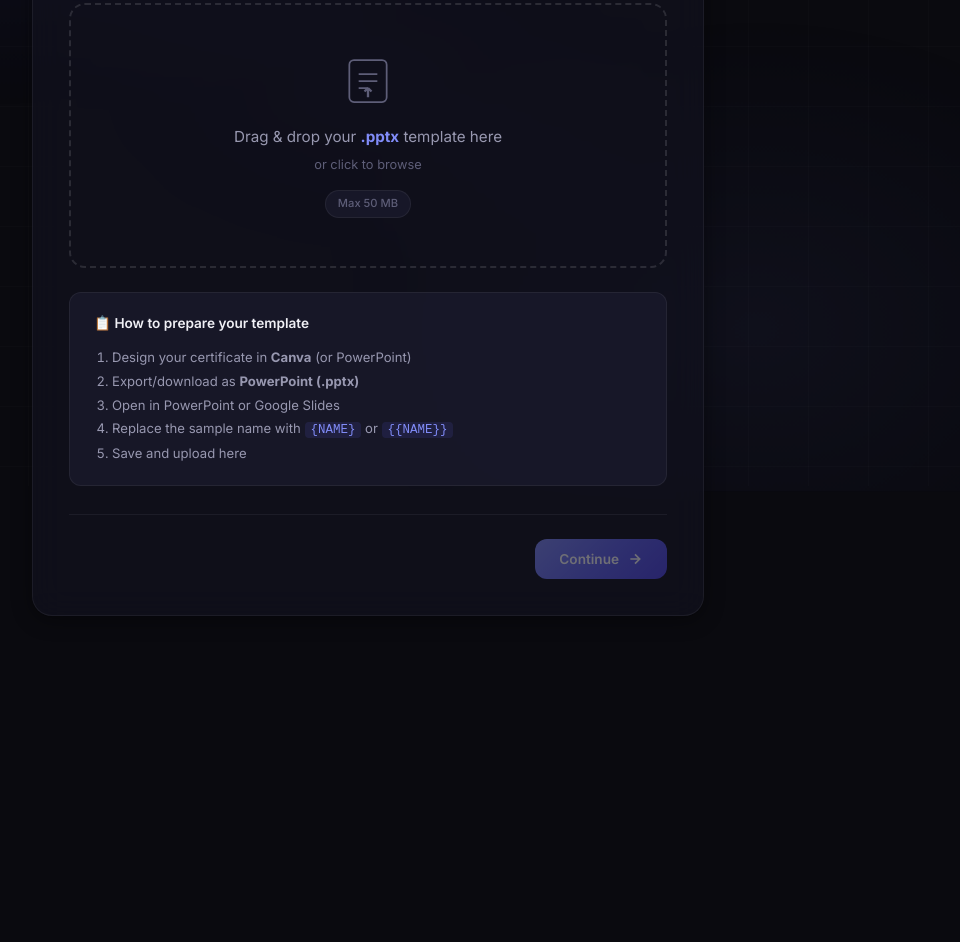
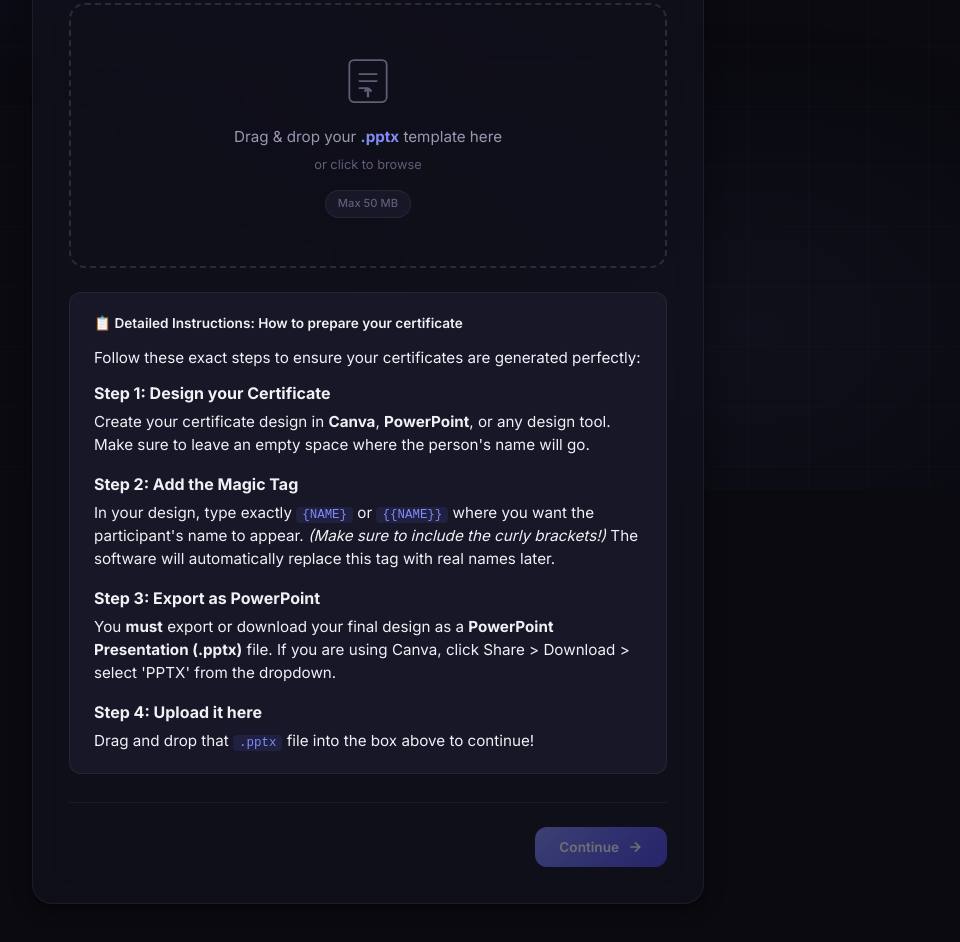
Before and after one commit to navaneeth-exe/certificate-generator-web, a website: page public/index.html in a window 1280 px wide. Shown: the part 314-1256 px from the top of the page, without its empty margins (272-1232 px from the left). Before the commit the page ends 1010 px from the top, so only its background shows below. Drawn offline with Linux system fonts and the light colour scheme; no server answers.

Commit message:
Add detailed instructions to UI

```diff
--- a/public/index.html
+++ b/public/index.html
@@ -128,14 +128,28 @@
                     </div>
 
                     <div class="help-box">
-                        <h3>📋 How to prepare your template</h3>
-                        <ol>
-                            <li>Design your certificate in <strong>Canva</strong> (or PowerPoint)</li>
-                            <li>Export/download as <strong>PowerPoint (.pptx)</strong></li>
-                            <li>Open in PowerPoint or Google Slides</li>
-                            <li>Replace the sample name with <code>{NAME}</code> or <code>{{NAME}}</code></li>
-                            <li>Save and upload here</li>
-                        </ol>
+                        <h3>📋 Detailed Instructions: How to prepare your certificate</h3>
+                        <p style="margin-bottom: 10px; color: var(--clr-text-secondary); font-size: 0.95rem;">Follow these exact steps to ensure your certificates are generated perfectly:</p>
+
+                        <div style="margin-bottom: 15px;">
+                            <strong style="color: var(--clr-primary);">Step 1: Design your Certificate</strong>
+                            <p style="margin-top: 5px; font-size: 0.95rem; line-height: 1.5;">Create your certificate design in <strong>Canva</strong>, <strong>PowerPoint</strong>, or any design tool. Make sure to leave an empty space where the person's name will go.</p>
+                        </div>
+
+                        <div style="margin-bottom: 15px;">
+                            <strong style="color: var(--clr-primary);">Step 2: Add the Magic Tag</strong>
+                            <p style="margin-top: 5px; font-size: 0.95rem; line-height: 1.5;">In your design, type exactly <code>{NAME}</code> or <code>{{NAME}}</code> where you want the participant's name to appear. <em>(Make sure to include the curly brackets!)</em> The software will automatically replace this tag with real names later.</p>
+                        </div>
+
+                        <div style="margin-bottom: 15px;">
+                            <strong style="color: var(--clr-primary);">Step 3: Export as PowerPoint</strong>
+                            <p style="margin-top: 5px; font-size: 0.95rem; line-height: 1.5;">You <strong>must</strong> export or download your final design as a <strong>PowerPoint Presentation (.pptx)</strong> file. If you are using Canva, click Share > Download > select 'PPTX' from the dropdown.</p>
+                        </div>
+
+                        <div>
+                            <strong style="color: var(--clr-primary);">Step 4: Upload it here</strong>
+                            <p style="margin-top: 5px; font-size: 0.95rem; line-height: 1.5;">Drag and drop that <code>.pptx</code> file into the box above to continue!</p>
+                        </div>
                     </div>
 
                     <div class="card-actions">
@@ -164,6 +178,16 @@
                             <h2>Add Participant Names</h2>
                             <p>Upload a file or type names manually</p>
                         </div>
+                    </div>
+
+                    <div class="help-box" style="margin-bottom: 20px;">
+                        <h3>📋 Detailed Instructions: How to provide names</h3>
+                        <p style="margin-bottom: 10px; color: var(--clr-text-secondary); font-size: 0.95rem;">You can provide your list of names in a few ways:</p>
+                        <ul style="padding-left: 20px; font-size: 0.95rem; line-height: 1.6; color: var(--clr-text-secondary);">
+                            <li><strong>Excel or CSV:</strong> Make sure the names are in the <strong>very first column</strong>. We will automatically ignore headers like "Name" or "S.No".</li>
+                            <li><strong>Word Document:</strong> Just type one name per line.</li>
+                            <li><strong>Manual Entry:</strong> Click "Type Manually" below and paste your names straight into the box.</li>
+                        </ul>
                     </div>
 
                     <div class="names-input-tabs">
```
